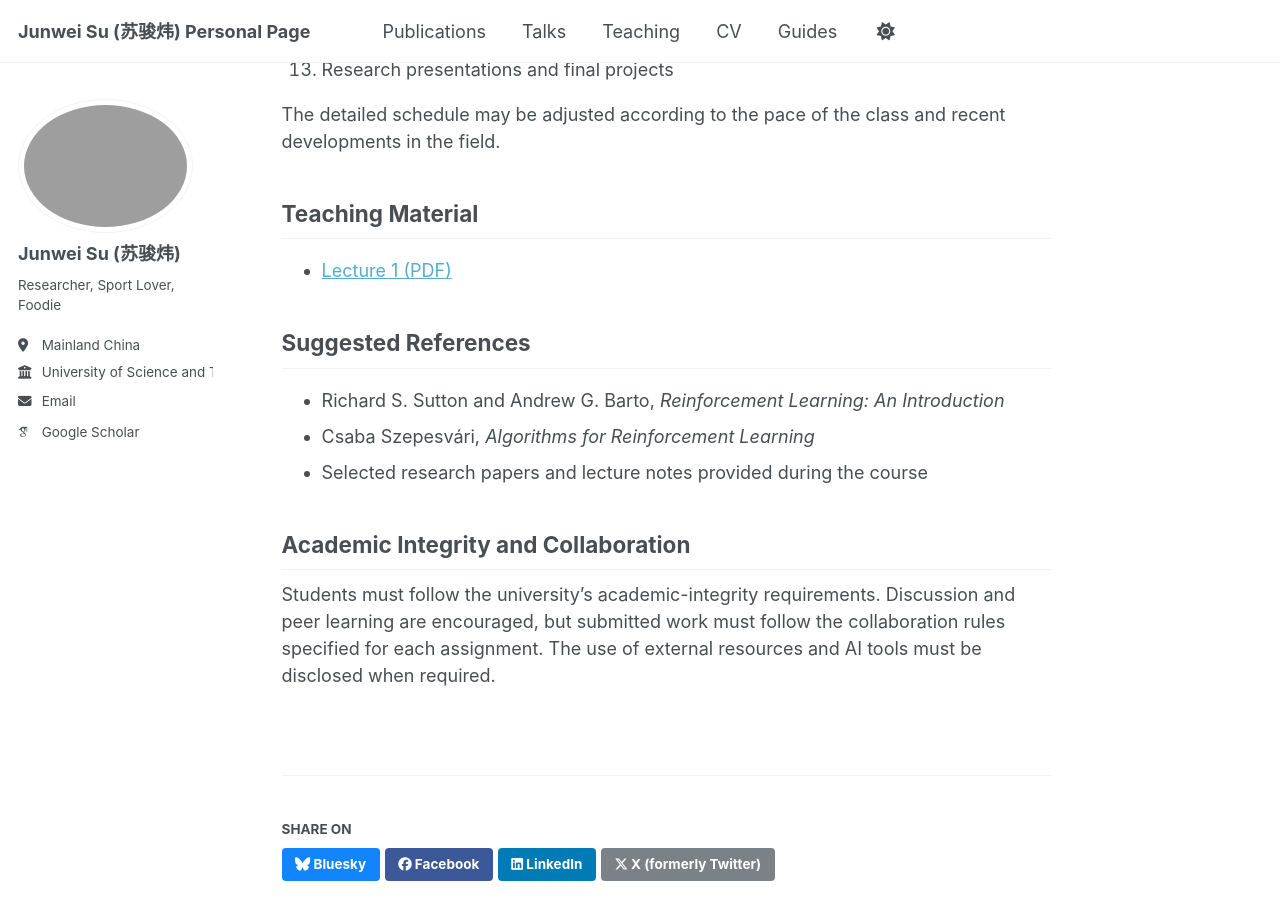
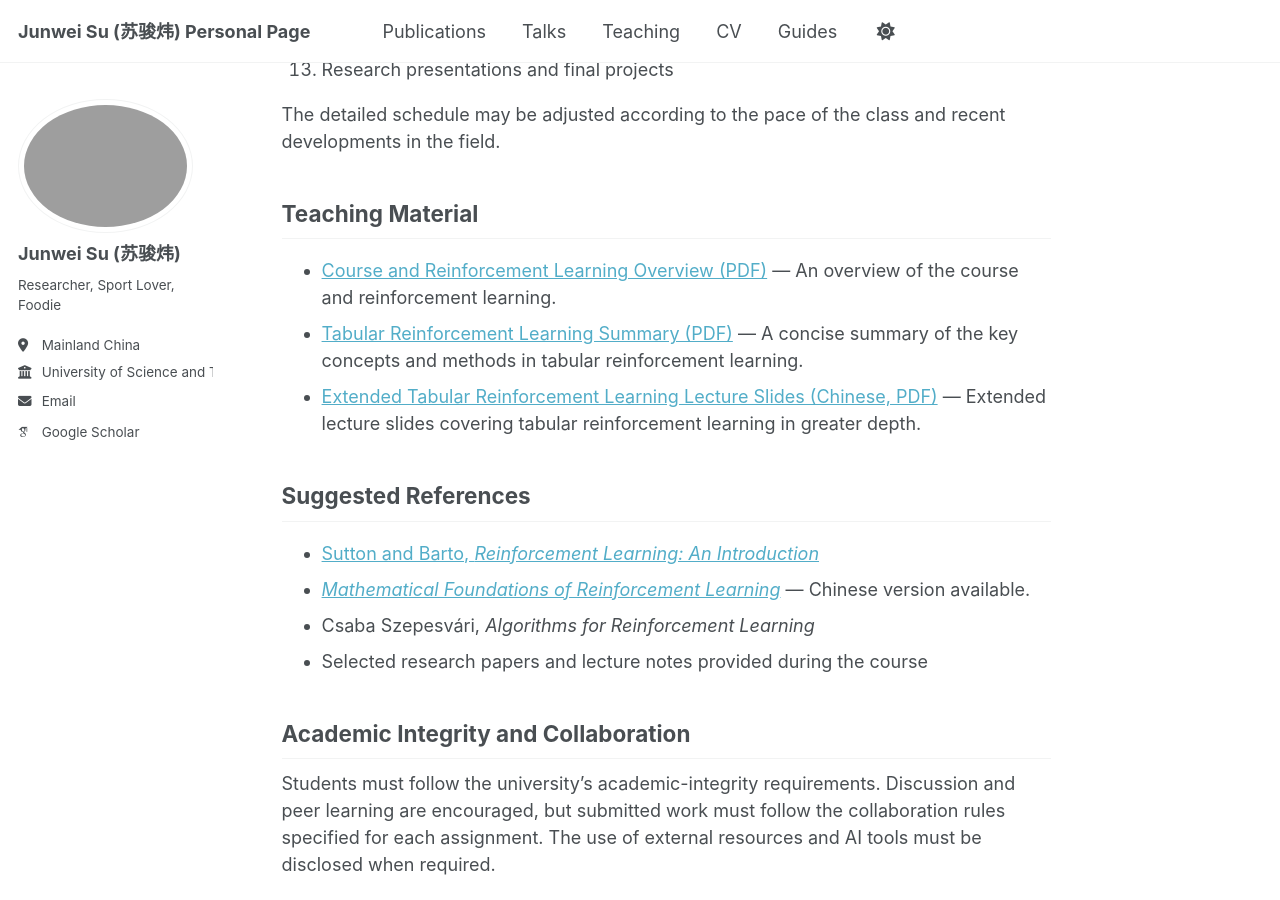
Before and after one commit to jwsu825/jwsu825.github.io, a Jekyll site: the page built from _teaching/reinforcement-learning.md, in a window 1280 px wide and 900 px high, scrolled down 1767 px. Built offline with Jekyll 4.4.1, drawn with Linux system fonts in a browser that asks for light colours; some web fonts are replaced; a script that is not in the unit is left out.

Commit message:
update material

```diff
--- a/_teaching/reinforcement-learning.md
+++ b/_teaching/reinforcement-learning.md
@@ -56,11 +56,14 @@ The detailed schedule may be adjusted according to the pace of the class and rec
 
 ## Teaching Material
 
-- [Lecture 1 (PDF)](/teaching/RL/lecture-1.pdf)
+- [Course and Reinforcement Learning Overview (PDF)](/teaching/RL/RL-overview.pdf) — An overview of the course and reinforcement learning.
+- [Tabular Reinforcement Learning Summary (PDF)](/teaching/RL/tabularRL-summary.pdf) — A concise summary of the key concepts and methods in tabular reinforcement learning.
+- [Extended Tabular Reinforcement Learning Lecture Slides (Chinese, PDF)](/teaching/RL/tabular_rl_collection_zh.pdf) — Extended lecture slides covering tabular reinforcement learning in greater depth.
 
 ## Suggested References
 
-- Richard S. Sutton and Andrew G. Barto, *Reinforcement Learning: An Introduction*
+- [Sutton and Barto, *Reinforcement Learning: An Introduction*](https://web.stanford.edu/class/psych209/Readings/SuttonBartoIPRLBook2ndEd.pdf)
+- [*Mathematical Foundations of Reinforcement Learning*](https://github.com/MathFoundationRL/Book-Mathematical-Foundation-of-Reinforcement-Learning) — Chinese version available.
 - Csaba Szepesvári, *Algorithms for Reinforcement Learning*
 - Selected research papers and lecture notes provided during the course
 
```
Also changed, not shown: 6 other files.
